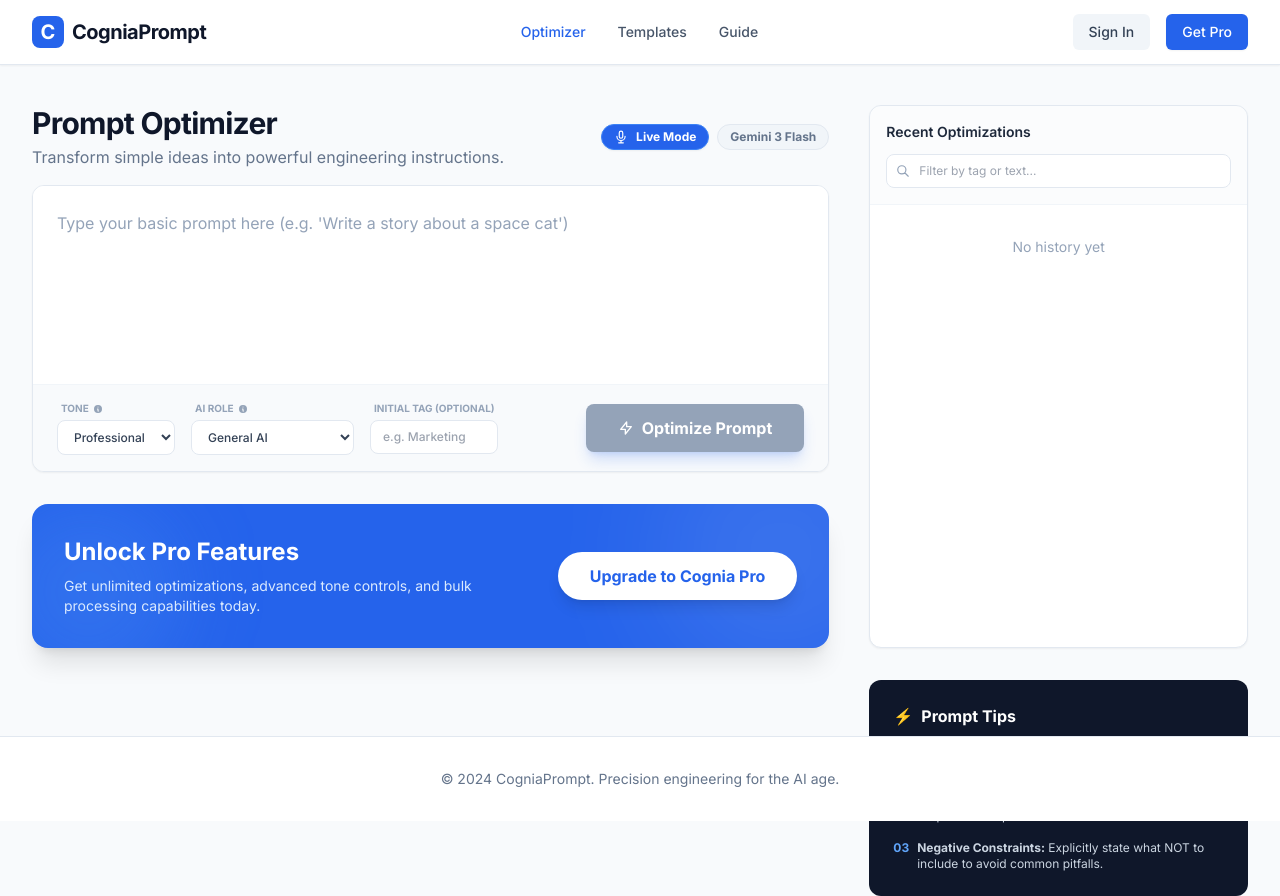
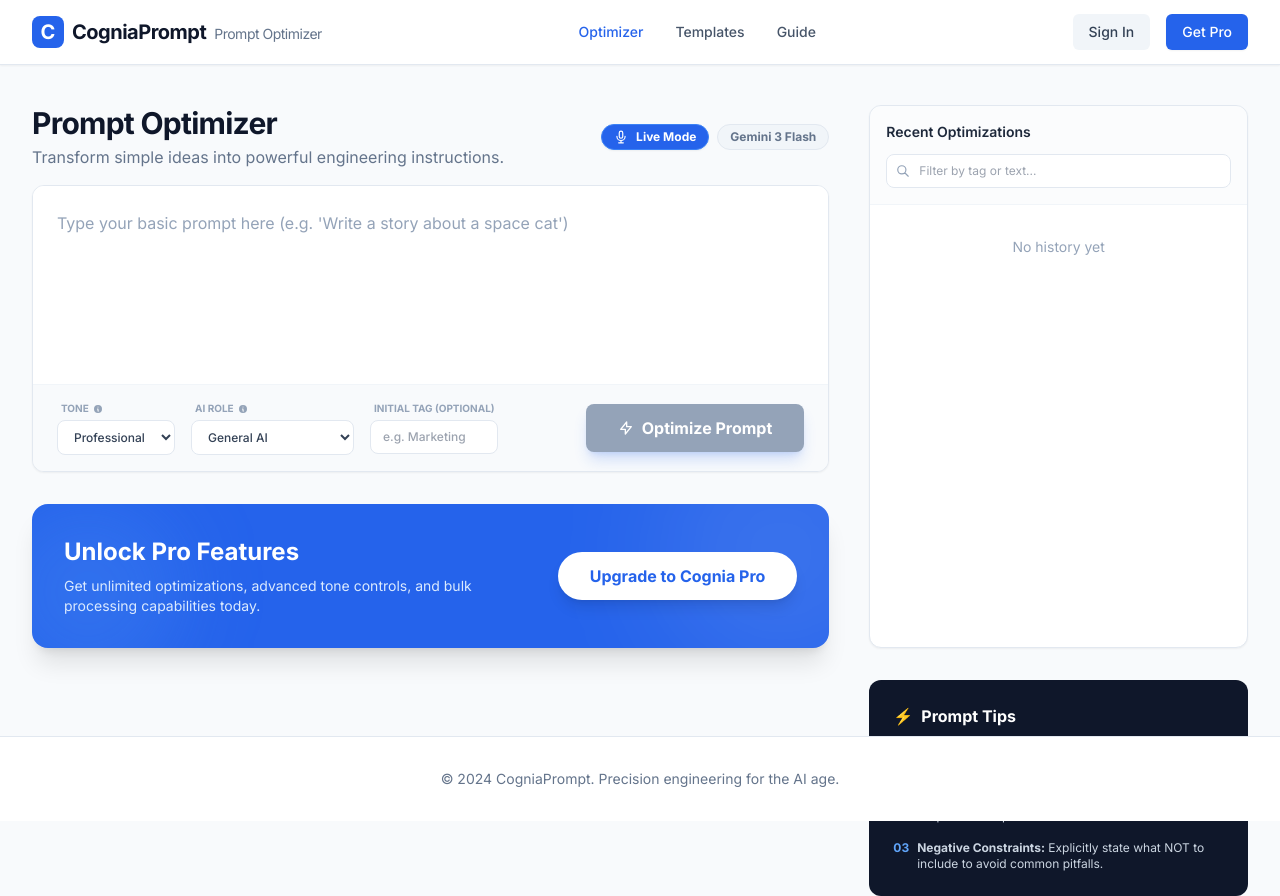
Before and after one commit to asadullahsangi/CogniaPrompt, a React (Vite) app: page / in a window 1280 px wide. Built offline with nearby package versions, Linux system fonts and the light colour scheme.

Commit message:
Update app name to CogniaPrompt - Prompt Optimizer

```diff
--- a/components/Layout.tsx
+++ b/components/Layout.tsx
@@ -17,7 +17,7 @@
               <div className="w-8 h-8 bg-blue-600 rounded-lg flex items-center justify-center">
                 <span className="text-white font-bold text-xl">C</span>
               </div>
-              <span className="text-xl font-bold text-slate-900 tracking-tight">CogniaPrompt</span>
+              <span className="text-xl font-bold text-slate-900 tracking-tight">CogniaPrompt<span className="text-sm font-normal text-slate-500 ml-2">Prompt Optimizer</span></span>
             </div>
             <nav className="hidden md:flex space-x-8">
               <button
--- a/index.html
+++ b/index.html
@@ -4,7 +4,7 @@
 <head>
     <meta charset="UTF-8">
     <meta name="viewport" content="width=device-width, initial-scale=1.0">
-    <title>CogniaPrompt - Expert Prompt Engineering</title>
+    <title>CogniaPrompt - Prompt Optimizer</title>
     <script src="https://cdn.tailwindcss.com"></script>
     <link rel="preconnect" href="https://fonts.googleapis.com">
     <link rel="preconnect" href="https://fonts.gstatic.com" crossorigin>
```
